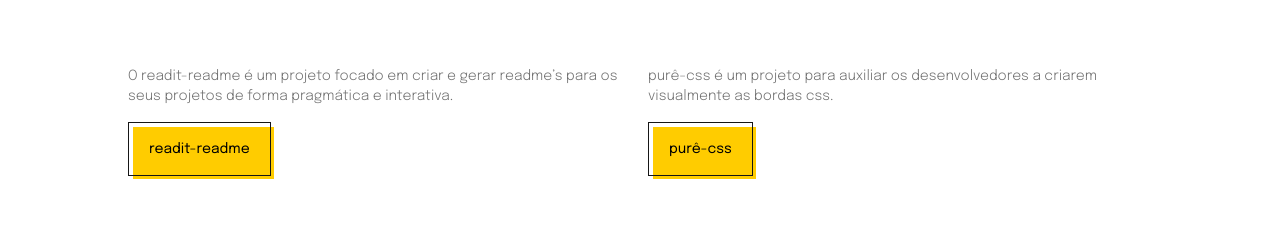
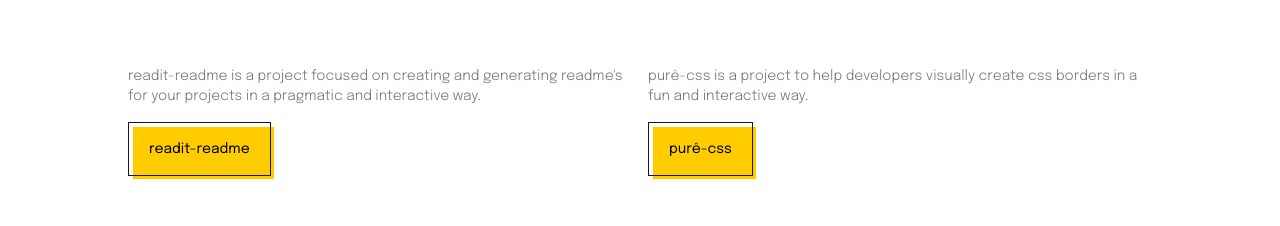
Before and after one commit to hstrada/hstrada.github.io, a Next.js app in the folder hstrada/: page / in a window 1280 px wide. Shown: the part 2174-2400 px from the top of the page. Built offline with nearby package versions, Linux system fonts and the light colour scheme.

Commit message:
adding open source projects

```diff
--- /dev/null
+++ b/hstrada/components/molecules/OpenSourceItem/index.tsx
@@ -0,0 +1,19 @@
+import Button from '../../atoms/Button'
+
+type TOpenSourceItemProps = {
+  description: string
+  button: string
+}
+
+export const OpenSourceItem = ({ description, button }: TOpenSourceItemProps): JSX.Element => {
+  return (
+    <div>
+      <img />
+      <p className="font-display font-light text-gray-700 text-sm pb-4">
+        {description}
+      </p>
+
+      <Button.Solid>{button}</Button.Solid>
+    </div>
+  )
+}
--- a/hstrada/components/organisms/OpenSource/index.tsx
+++ b/hstrada/components/organisms/OpenSource/index.tsx
@@ -1,4 +1,6 @@
+import { t } from '../../../core/utils/translate'
 import Button from '../../atoms/Button'
+import { OpenSourceItem } from '../../molecules/OpenSourceItem'
 
 export const OpenSource = () => {
   return (
@@ -8,23 +10,14 @@ export const OpenSource = () => {
           Open Source
         </h2>
         <div className="grid grid-cols-1 sm:grid-cols-2 gap-4 pt-16">
-          <div>
-            <img />
-            <p className="font-display font-light text-gray-700 text-sm pb-4">
-              O readit-readme é um projeto focado em criar e gerar readme’s para
-              os seus projetos de forma pragmática e interativa.
-            </p>
-
-            <Button.Solid>readit-readme</Button.Solid>
-          </div>
-          <div>
-            <img />
-            <p className="font-display font-light text-gray-700 text-sm pb-4">
-              purê-css é um projeto para auxiliar os desenvolvedores a criarem
-              visualmente as bordas css.
-            </p>
-            <Button.Solid>purê-css</Button.Solid>
-          </div>
+          <OpenSourceItem
+            description={t('opensource.readit.description')}
+            button={t('opensource.readit.button')}
+          />
+          <OpenSourceItem
+            description={t('opensource.pure.description')}
+            button={t('opensource.pure.button')}
+          />
         </div>
       </div>
     </section>
--- a/hstrada/core/translation/en.json
+++ b/hstrada/core/translation/en.json
@@ -64,5 +64,15 @@
         "place": "SENAC [2010-2012]"
       }
     }
+  },
+  "opensource": {
+    "readit": {
+      "description": "readit-readme is a project focused on creating and generating readme's for your projects in a pragmatic and interactive way.",
+      "button": "readit-readme"
+    },
+    "pure": {
+      "description": "purê-css is a project to help developers visually create css borders in a fun and interactive way.",
+      "button": "purê-css"
+    }
   }
 }
--- a/hstrada/core/translation/pt.json
+++ b/hstrada/core/translation/pt.json
@@ -64,5 +64,15 @@
         "place": "SENAC [2010-2012]"
       }
     }
+  },
+  "opensource": {
+    "readit": {
+      "description": "O readit-readme é um projeto focado em criar e gerar readme’s para os seus projetos de forma pragmática e interativa.",
+      "button": "readit-readme"
+    },
+    "pure": {
+      "description": "purê-css é um projeto para auxiliar os desenvolvedores a criarem visualmente as bordas css.",
+      "button": "purê-css"
+    }
   }
 }
```
